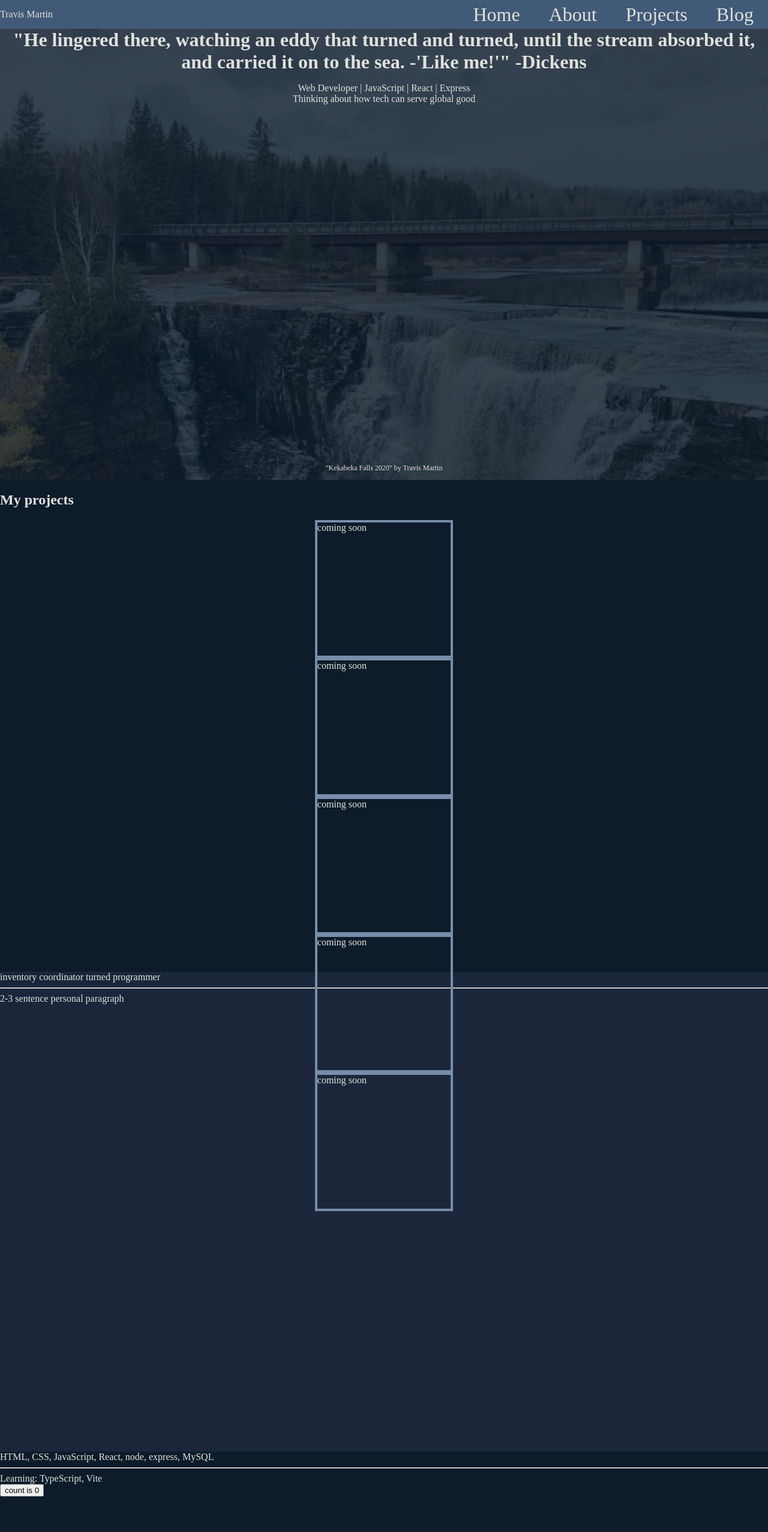
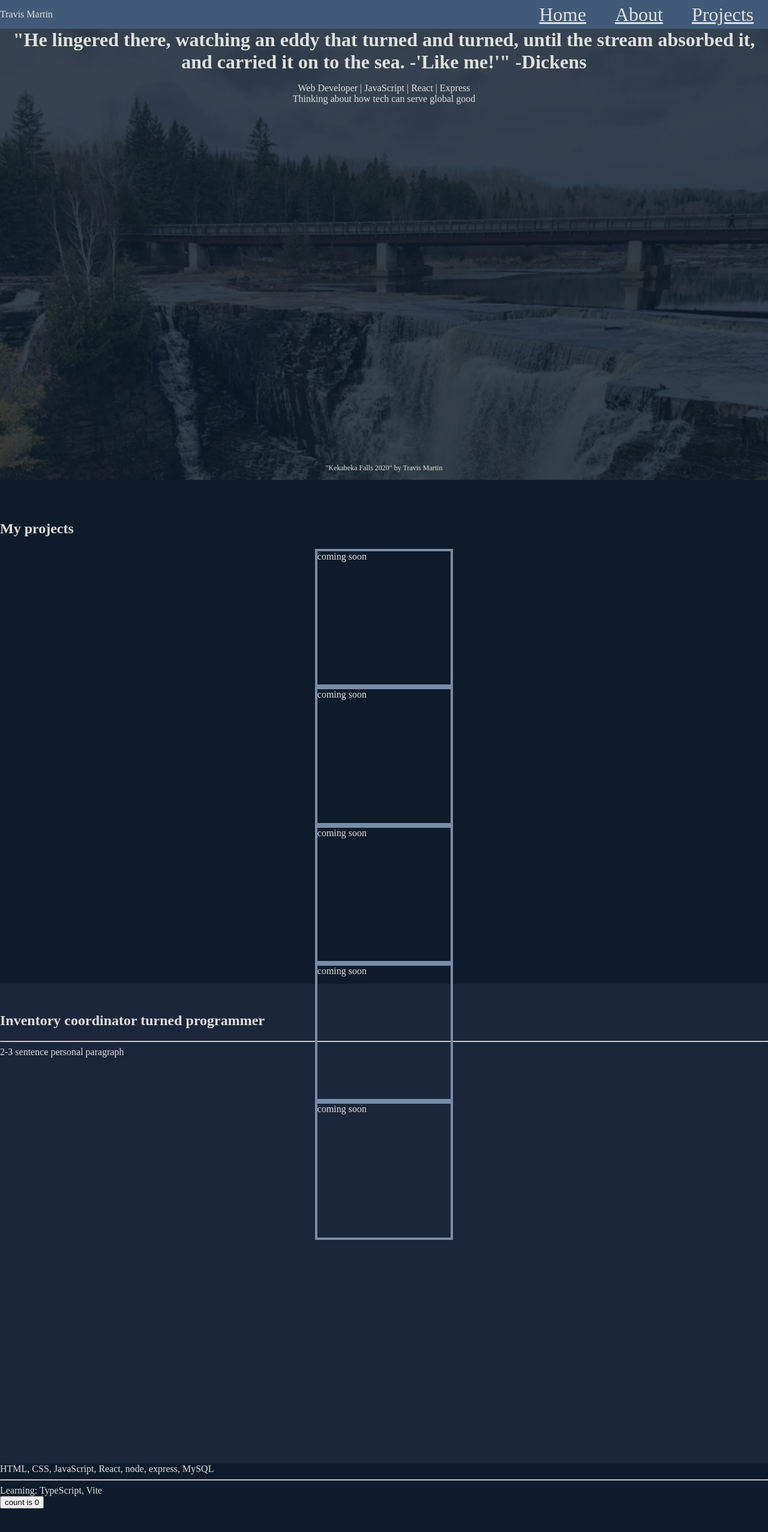
Before and after one commit to trvsm/travis-martin-portfolio, a React (Vite) app: page / in a window 1280 px wide. Shown: the top 2554 px of the page at 60% size. Built offline with nearby package versions, Linux system fonts and the light colour scheme.

Commit message:
add nav links, section padding
<body>

Issue #

```diff
--- a/src/components/elevatorBio/ElevatorBio.jsx
+++ b/src/components/elevatorBio/ElevatorBio.jsx
@@ -1,9 +1,11 @@
-import './elevatorBio.scss';
+import "./elevatorBio.scss";
 
-export default function ElevatorBio(){
-
-    return(
-        <div className='elevator'>inventory coordinator turned programmer
-        <hr />2-3 sentence personal paragraph</div>
-    )
+export default function ElevatorBio() {
+  return (
+    <div id="about" className="elevator__container">
+      <h2 className="elevator__title">Inventory coordinator turned programmer</h2>
+      <hr />
+      2-3 sentence personal paragraph
+    </div>
+  );
 }
--- a/src/components/elevatorBio/elevatorBio.scss
+++ b/src/components/elevatorBio/elevatorBio.scss
@@ -2,6 +2,9 @@
 @use "../../styles/partials/mixins" as mx;
 
 .elevator {
-  height: 100vh;
-  background-color: $light-background;
+  &__container {
+    height: 100vh;
+    background-color: $light-background;
+  }
+  &__title{padding-top: 3rem;}
 }
--- a/src/components/header/Header.jsx
+++ b/src/components/header/Header.jsx
@@ -10,10 +10,15 @@ export default function Header() {
           <div className="menu-button"></div>
         </label>
         <ul className="menu">
-          <li className="nav__link">Home</li>
-          <li className="nav__link">About</li>
-          <li className="nav__link">Projects</li>
-          <li className="nav__link">Blog</li>
+          <li className="nav__link">
+            <a href="#">Home</a>
+          </li>
+          <li className="nav__link">
+            <a href="#about">About</a>
+          </li>
+          <li className="nav__link">
+            <a href="#projects">Projects</a>
+          </li>
         </ul>
       </section>
       <a className="nav__link" href="#">
--- a/src/components/projects/Projects.jsx
+++ b/src/components/projects/Projects.jsx
@@ -2,7 +2,7 @@ import "./projects.scss";
 
 export default function Projects() {
   return (
-    <div className="projects">
+    <div className="projects" id="projects">
       <h2 className="projects__title">My projects</h2>
       <div className="projects__gallery">
         <div className="projects__feature">coming soon</div>
--- a/src/components/projects/projects.scss
+++ b/src/components/projects/projects.scss
@@ -3,6 +3,7 @@
 
 .projects{
     height: 100vh;
+    &__title{padding-top: 3rem;}
     &__gallery{display: flex;
         flex-direction: column;
         align-items: center;
--- a/src/index.scss
+++ b/src/index.scss
@@ -26,3 +26,7 @@ body {
 *::before {
   box-sizing: inherit;
 }
+
+a, :visited{
+  color: $primary-text;
+}
```
